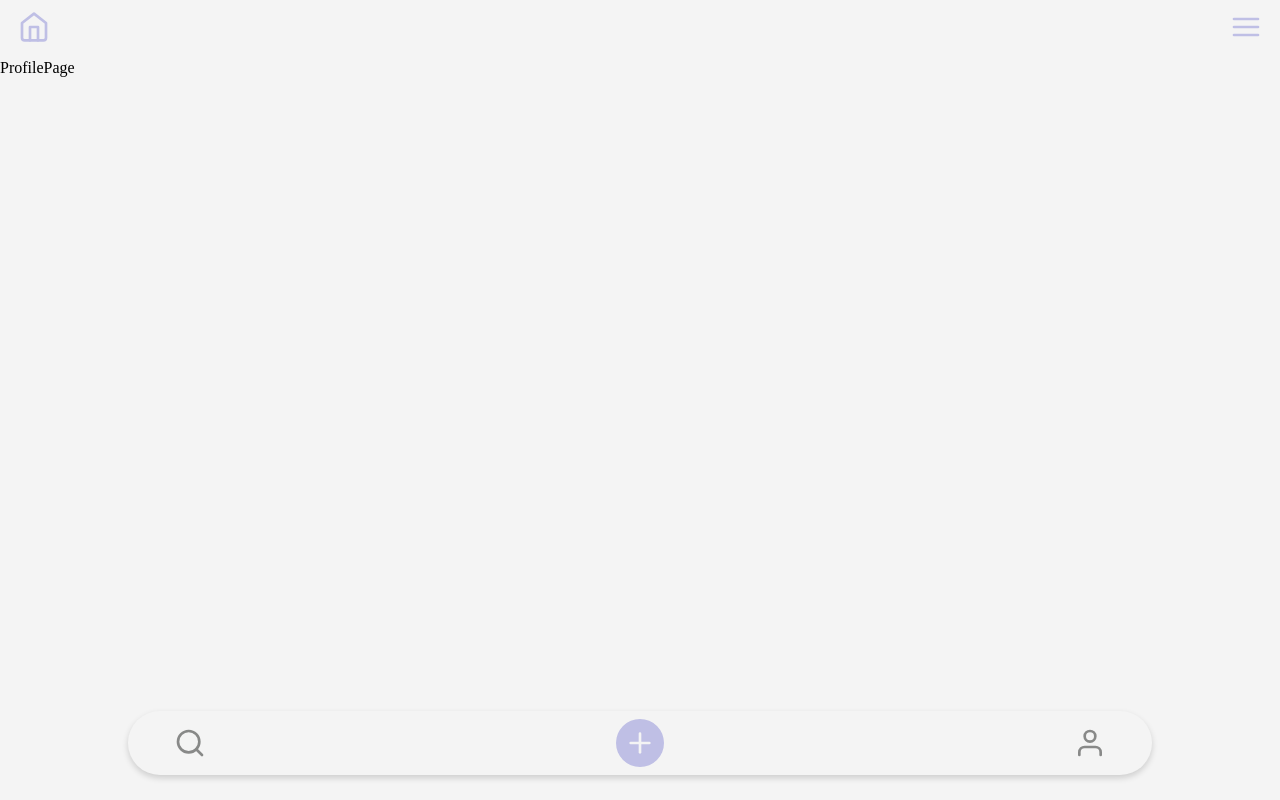
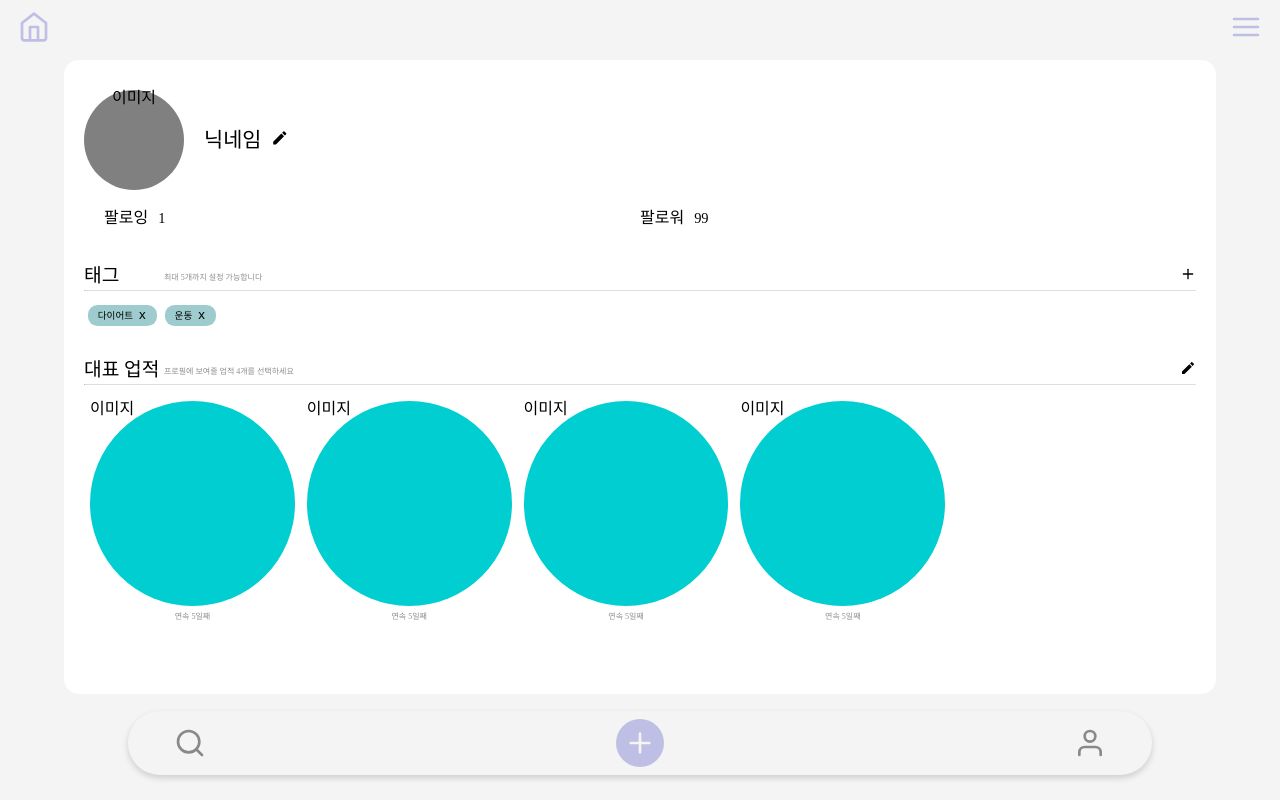
Before and after one commit to 42openproject/whatdidyoueat, a React (Create React App) app in the folder client/: page /profile in a window 1280 px wide. Built offline with nearby package versions, Linux system fonts and the light colour scheme.

Commit message:
ADD #58 - profile page 템플릿 제작, css 추가

```diff
--- a/client/src/ProfilePageView/ProfilePage.js
+++ b/client/src/ProfilePageView/ProfilePage.js
@@ -1,11 +1,106 @@
+import { FiPlus } from 'react-icons/fi';
+import { MdModeEdit } from 'react-icons/md';
 import Header from '../components/Header';
 import NaviBar from '../components/NaviBar';
+import '../stylesheets/ProfilePage.css';
 
 function ProfilePage() {
   return (
     <>
       <Header />
-      <div>ProfilePage</div>
+      <div className="profile-container">
+        <section className="user-profile">
+          <div className="user-profile__img">이미지</div>
+          <div className="user-profile__nickname">
+            <span className="user-profile__nickname--text">닉네임</span>
+            <div className="user-profile__nickname--edit-btn">
+              <MdModeEdit />
+            </div>
+          </div>
+        </section>
+        <section className="user-follow">
+          <div className="user-follow__wrap">
+            <span className="user-follow__title">팔로잉</span>
+            <span className="user-follow__number">1</span>
+          </div>
+          <div className="user-follow__follower">
+            <span className="user-follow__title">팔로워</span>
+            <span className="user-follow__number">99</span>
+          </div>
+        </section>
+        <section className="user-info-item">
+          <div className="user-info-item__upper-menu">
+            <div className="user-info-item__upper-menu__left">
+              <span className="user-info-item__title">태그</span>
+              <span className="user-info-item__subtitle">
+                최대 5개까지 설정 가능합니다
+              </span>
+            </div>
+            <div className="user-info-item__edit-btn">
+              <FiPlus />
+            </div>
+          </div>
+          <hr size="1" className="profile-hr" />
+          <div className="user-info-item__contents">
+            <div className="user-info-item__tag-item">
+              <span className="user-info-item__tag-item__title">다이어트</span>
+              <button className="user-info-item__tag-item__xbtn">x</button>
+            </div>
+            <div className="user-info-item__tag-item">
+              <span className="user-info-item__tag-item__title">운동</span>
+              <button className="user-info-item__tag-item__xbtn">x</button>
+            </div>
+          </div>
+        </section>
+        <section className="user-info-item">
+          <div className="user-info-item__upper-menu">
+            <div className="user-info-item__upper-menu__left">
+              <span className="user-info-item__title">대표 업적</span>
+              <span className="user-info-item__subtitle">
+                프로필에 보여줄 업적 4개를 선택하세요
+              </span>
+            </div>
+            <div className="user-info-item__edit-btn">
+              <MdModeEdit />
+            </div>
+          </div>
+          <hr size="1" className="profile-hr" />
+          <div className="user-info-item__contents">
+            <div className="user-info-item__acheivement-item">
+              <div className="user-info-item__acheivement-item__img">
+                이미지
+              </div>
+              <span className="user-info-item__acheivement-item__title">
+                연속 5일째
+              </span>
+            </div>
+            <div className="user-info-item__acheivement-item">
+              <div className="user-info-item__acheivement-item__img">
+                이미지
+              </div>
+              <span className="user-info-item__acheivement-item__title">
+                연속 5일째
+              </span>
+            </div>
+            <div className="user-info-item__acheivement-item">
+              <div className="user-info-item__acheivement-item__img">
+                이미지
+              </div>
+              <span className="user-info-item__acheivement-item__title">
+                연속 5일째
+              </span>
+            </div>
+            <div className="user-info-item__acheivement-item">
+              <div className="user-info-item__acheivement-item__img">
+                이미지
+              </div>
+              <span className="user-info-item__acheivement-item__title">
+                연속 5일째
+              </span>
+            </div>
+          </div>
+        </section>
+      </div>
       <NaviBar />
     </>
   );
--- /dev/null
+++ b/client/src/stylesheets/ProfilePage.css
@@ -0,0 +1,125 @@
+.profile-container {
+  width: 90vw;
+  border-radius: 15px;
+  background-color: white;
+  padding: 30px 20px;
+  margin: auto;
+  margin-bottom: 5px;
+  position: relative;
+}
+
+.profile-hr {
+  width: 100%;
+  margin: 0 auto 10px;
+  border-bottom: 1px solid #dddddd;
+  border-top: none;
+}
+
+/* user-profile */
+.user-profile {
+  display: flex;
+}
+
+.user-profile__img {
+  background-color: gray;
+  width: 100px;
+  height: 100px;
+  border-radius: 50px;
+  text-align: center;
+}
+
+.user-profile__nickname {
+  display: flex;
+  align-items: center;
+  font-size: 1.3rem;
+  padding-left: 20px;
+  padding-top: 50px;
+  height: 1.3rem;
+}
+.user-profile__nickname--text {
+}
+.user-profile__nickname--edit-btn {
+  margin-left: 10px;
+  font-size: 1.1rem;
+}
+
+/* user-follow */
+.user-follow {
+  display: flex;
+  padding: 20px;
+  position: relative;
+}
+
+.user-follow__wrap {
+  width: 50%;
+  align-items: center;
+}
+.user-follow__title {
+  margin-right: 10px;
+}
+.user-follow__number {
+  font-size: 0.9rem;
+}
+
+/* user-info-item */
+.user-info-item {
+  margin-top: 20px;
+  margin-bottom: 30px;
+}
+
+.user-info-item__upper-menu {
+  display: flex;
+  justify-content: space-between;
+}
+.user-info-item__upper-menu__left {
+  display: flex;
+}
+.user-info-item__title {
+  font-size: 1.2rem;
+  width: 5rem;
+  display: block;
+}
+.user-info-item__subtitle {
+  font-size: 0.5rem;
+  line-height: 1.5rem;
+  color: #8e8e8e;
+}
+.user-info-item__edit-btn {
+}
+
+.user-info-item__contents {
+  display: flex;
+}
+
+.user-info-item__tag-item {
+  background-color: rgb(158, 203, 205);
+  padding: 1px 5px;
+  font-size: 0.6rem;
+  height: 1.3rem;
+  border-radius: 0.6rem;
+  margin: 4px;
+}
+.user-info-item__tag-item__title {
+  padding-left: 0.3rem;
+}
+.user-info-item__tag-item__xbtn {
+}
+
+.user-info-item__acheivement-item {
+  margin: 6px;
+}
+.user-info-item__acheivement-item__img {
+  width: 16vw;
+  max-width: 600px;
+  height: 16vw;
+  max-height: 600px;
+  border-radius: 50%;
+  background-color: darkturquoise;
+}
+.user-info-item__acheivement-item__title {
+  font-size: 0.5rem;
+  text-align: center;
+  display: block;
+  margin: 7px auto;
+  color: #8e8e8e;
+}
```
